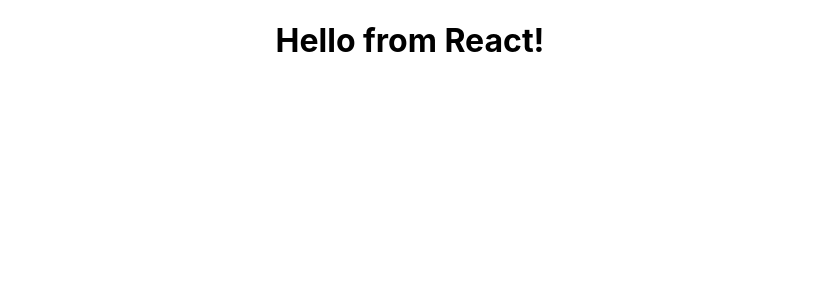
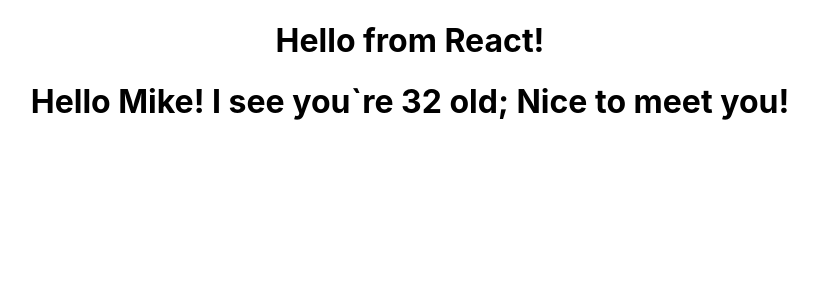
Before and after one commit to mtopircean/react, a React (Create React App) app in the folder my-app/: page / in a window 1280 px wide. Shown: the top 300 px of the page, without its empty margins (230-1048 px from the left). Built offline with nearby package versions, Linux system fonts and the light colour scheme.

Commit message:
Add function with props.

```diff
--- a/my-app/src/App.js
+++ b/my-app/src/App.js
@@ -1,11 +1,13 @@
 import logo from './logo.svg';
 import './App.css';
 import FunctionalGreeting from './components/FunctionalGreeting';
+import FunctionalGreetingWithProps from './components/FunctionalGreetingWithProps';
 
 function App() {
   return (
     <div className="App">
       <FunctionalGreeting />
+      <FunctionalGreetingWithProps greeting="Nice to meet you!" name="Mike" age="32" />
     </div>
   );
 }
--- /dev/null
+++ b/my-app/src/components/FunctionalGreetingWithProps.js
@@ -0,0 +1,21 @@
+import React from "react";
+/* not needed in latest react versions */
+
+// function FunctionalGreetingWithProps() {
+//     return <h1>Hello!</h1>
+// }
+
+const FunctionalGreetingWithProps = (props) => {
+    console.log(props);
+return <h1>Hello {props.name}! I see you`re {props.age} old; {props.greeting}</h1>;
+}
+
+// const FunctionalGreeting: This line declares a constant variable named FunctionalGreeting. In JavaScript, const is used to declare a variable that cannot be reassigned after it's initially set. In this case, it's assigned an arrow function.
+
+// () =>: This is the arrow function syntax in JavaScript. It's a concise way to define a function. In this case, it's an anonymous arrow function that takes no arguments because the parentheses () are empty.
+
+// <h1>Hello from React!</h1>: This is JSX (JavaScript XML) syntax used in React to define a piece of user interface. It represents an HTML <h1> element with the text "Hello from React!" inside it.
+
+// ;: This is a semicolon, which is used to terminate the statement. In JavaScript, you can often omit semicolons at the end of lines, but they are considered a good practice to avoid potential issues
+
+export default FunctionalGreetingWithProps;
```
